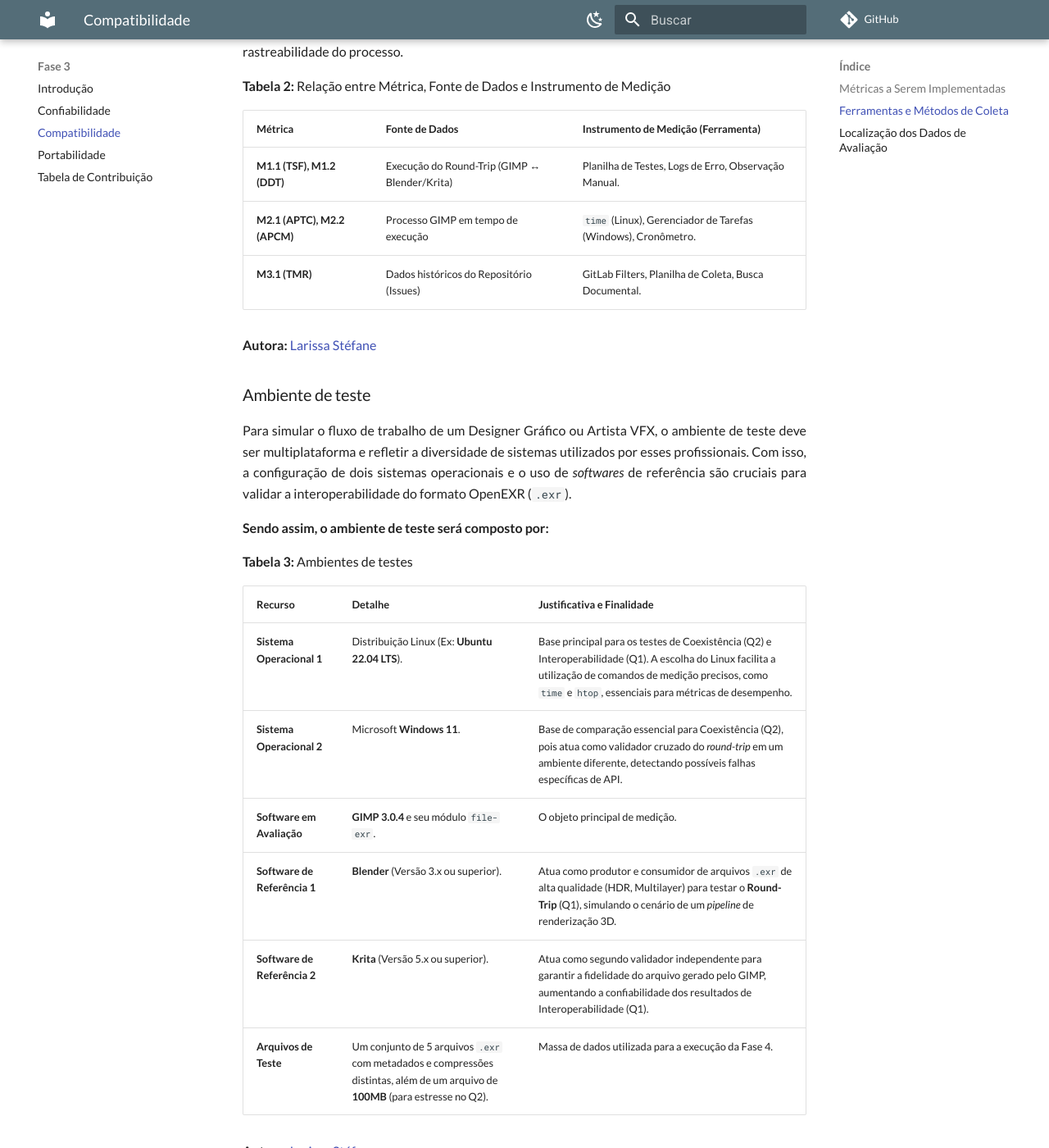
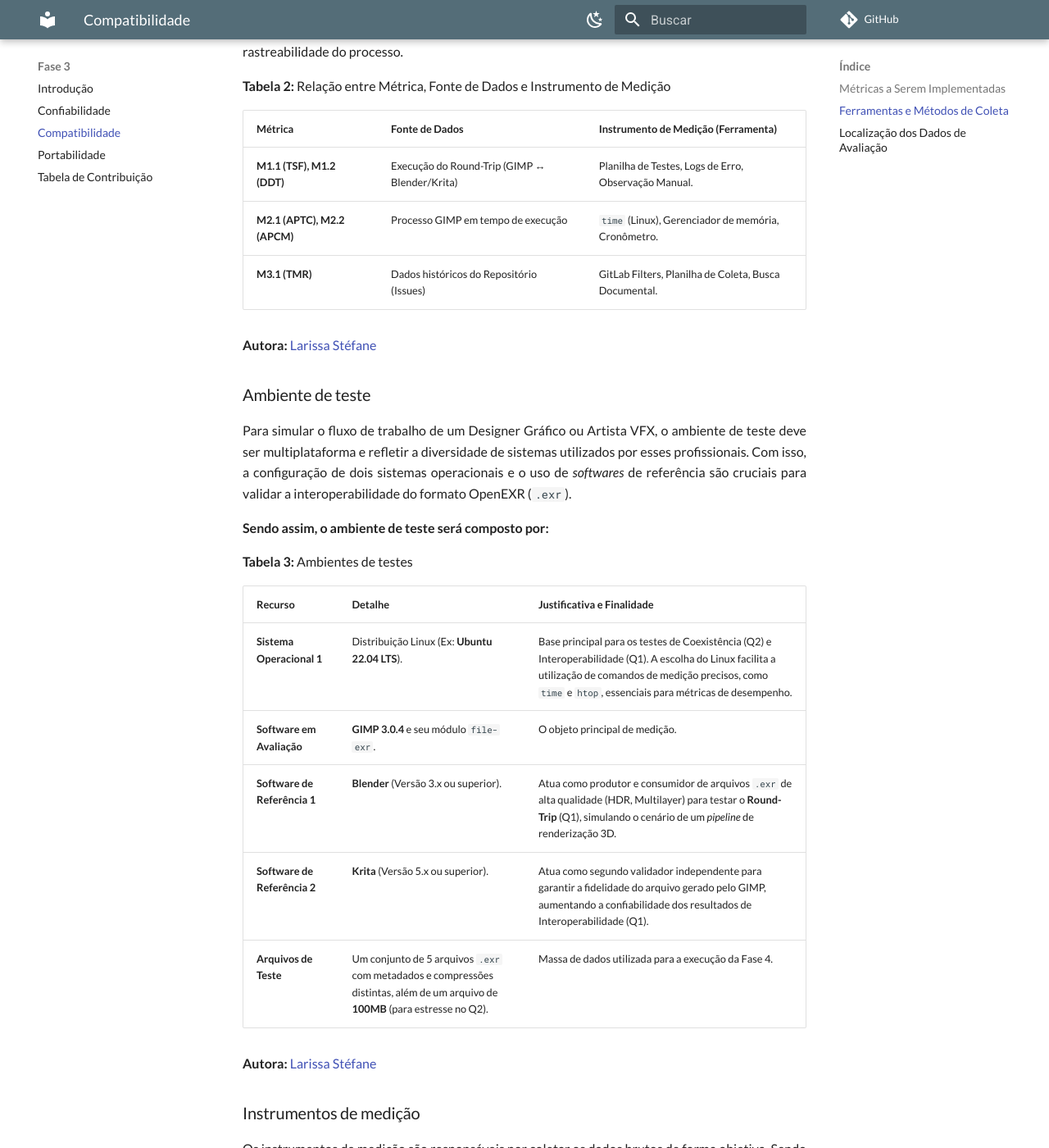
Before and after one commit to FCTE-Qualidade-de-Software-1/2025-2_T02_Karen_Jones, an MkDocs documentation site: the page built from docs/fase3/2-compatibilidade.md, in a window 1280 px wide and 1400 px high, scrolled down 1262 px. Shown: the whole window at 82% size. Built offline with MkDocs 1.6.1 and Material for MkDocs 9.7.7, drawn with Linux system fonts in a browser that asks for light colours; comment, search, counter and statistics services are not loaded; some of the changed text lies outside the part shown.

Commit message:
Update 2-compatibilidade.md

```diff
--- a/docs/fase3/2-compatibilidade.md
+++ b/docs/fase3/2-compatibilidade.md
@@ -35,7 +35,7 @@
 | Métrica | Fonte de Dados | Instrumento de Medição (Ferramenta) |
 | :--- | :--- | :--- |
 | **M1.1 (TSF), M1.2 (DDT)** | Execução do Round-Trip (GIMP ↔ Blender/Krita) | Planilha de Testes, Logs de Erro, Observação Manual. |
-| **M2.1 (APTC), M2.2 (APCM)** | Processo GIMP em tempo de execução | `time` (Linux), Gerenciador de Tarefas (Windows), Cronômetro. |
+| **M2.1 (APTC), M2.2 (APCM)** | Processo GIMP em tempo de execução | `time` (Linux), Gerenciador de memória, Cronômetro. |
 | **M3.1 (TMR)** | Dados históricos do Repositório (Issues) | GitLab Filters, Planilha de Coleta, Busca Documental. |
 
 
@@ -52,7 +52,6 @@
 | Recurso | Detalhe | Justificativa e Finalidade |
 | :--- | :--- | :--- |
 | **Sistema Operacional 1** | Distribuição Linux (Ex: **Ubuntu 22.04 LTS**). | Base principal para os testes de Coexistência (Q2) e Interoperabilidade (Q1). A escolha do Linux facilita a utilização de comandos de medição precisos, como `time` e `htop`, essenciais para métricas de desempenho. |
-| **Sistema Operacional 2** | Microsoft **Windows 11**. | Base de comparação essencial para Coexistência (Q2), pois atua como validador cruzado do *round-trip* em um ambiente diferente, detectando possíveis falhas específicas de API. |
 | **Software em Avaliação** | **GIMP 3.0.4** e seu módulo `file-exr`. | O objeto principal de medição. |
 | **Software de Referência 1** | **Blender** (Versão 3.x ou superior). | Atua como produtor e consumidor de arquivos `.exr` de alta qualidade (HDR, Multilayer) para testar o **Round-Trip** (Q1), simulando o cenário de um *pipeline* de renderização 3D. |
 | **Software de Referência 2** | **Krita** (Versão 5.x ou superior). | Atua como segundo validador independente para garantir a fidelidade do arquivo gerado pelo GIMP, aumentando a confiabilidade dos resultados de Interoperabilidade (Q1). |
@@ -70,7 +69,7 @@
 | Métrica(s) | Instrumento de Medição (Ferramenta) | Onde Encontrar / Uso |
 | :--- | :--- | :--- |
 | **M1.1 (TSF) / M1.2 (DDT)** | **Planilha de Testes**, **Observação Manual** e **Logs de Erro**. | Registro de sucesso, falha e tipo de defeito encontrado em cada uma das 10 validações do *round-trip* (Q1). |
-| **M2.1 (APTC) / M2.2 (APCM)** | **Cronômetro nativo do SO** (ou comando `time` no Linux) e **Monitor de Recursos do SO** (Gerenciador de Tarefas no Windows; `top/htop` no Linux). | Medição precisa do tempo de carregamento e pico de consumo de RAM do processo GIMP antes e durante a abertura de um `.exr` (Q2). |
+| **M2.1 (APTC) / M2.2 (APCM)** | **Cronômetro nativo do SO** (ou comando `time` no Linux) e **Monitor de Recursos do SO** (Gerenciador de Tarefas `top/htop` no Linux). | Medição precisa do tempo de carregamento e pico de consumo de RAM do processo GIMP antes e durante a abertura de um `.exr` (Q2). |
 | **M3.1 (DDPL) / M3.2 (TMR)** | **Repositório GitLab do GIMP** (Seção *Issues*) e **Filtros de Busca**. | Coleta de dados de *issues* públicas para obter o número de defeitos e calcular o tempo de resolução médio (Q3). |
 | **Todos (Evidência)** | **Software de Gravação de Tela** (com auxilio do TEAMS). | Produzir as evidências em vídeo da execução dos testes na Fase 4. |
 
@@ -101,8 +100,7 @@
 3.  **Medição com Módulo Ativo (T2 e M2):** Fechar o GIMP e reiniciar a aplicação, mas desta vez **abrindo imediatamente** o arquivo `.exr` de **1.2 MB**.
     * Medir o **Tempo de Carregamento (T2)** (até o arquivo ser exibido).
     * Registrar o **Pico de Consumo de RAM (M2)**. Repetir 3 vezes e calcular a média.
-4.  **Validação Cruzada:** Repetir os passos 2 e 3 no **Sistema Operacional 2** (Windows 11).
-5.  **Cálculo:** Aplicar as fórmulas **APTC** e **APCM** com os valores médios registrados para determinar a sobrecarga.
+4.  **Cálculo:** Aplicar as fórmulas **APTC** e **APCM** com os valores médios registrados para determinar a sobrecarga.
 
 #### C. Roteiro de Teste de Eficácia do Processo (Q3: TMR)
 
```
